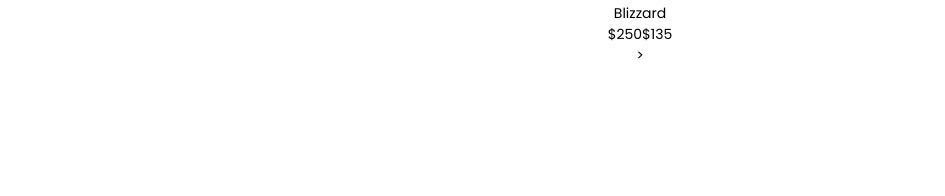
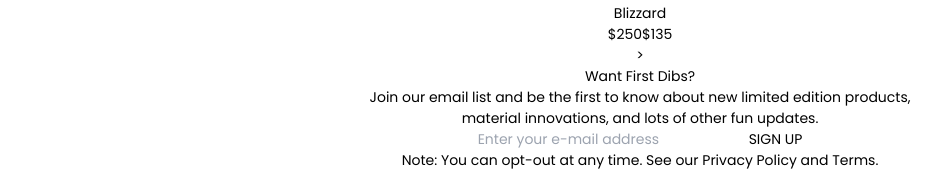
Before and after one commit to Sherrrrryyy/E-commerce-Shoes-Website-With-React-and-Tailwind, a React (Vite) app: page / in a window 1280 px wide. Shown: the part 6587-6783 px from the top of the page, without its empty margins (0-945 px from the left). Before the commit the page ends 6681 px from the top, so only its background shows below. Built offline with nearby package versions, Linux system fonts and the light colour scheme.

Commit message:
add Dibs component and update MoreToShop button styles

```diff
--- a/src/App.jsx
+++ b/src/App.jsx
@@ -6,6 +6,7 @@
 import HeroSection from './Components/HeroSection'
 import Cards from './Components/Cards'
 import MoreToShop from './Components/MoreToShop'
+import Dibs from './Components/Dibs'
 
 function App() {
   const [count, setCount] = useState(0)
@@ -16,6 +17,7 @@
       <HeroSection />
       <Cards />
       <MoreToShop />
+      <Dibs />
 
 
 
--- /dev/null
+++ b/src/Components/Dibs.jsx
@@ -0,0 +1,20 @@
+import React from 'react'
+
+const Dibs = () => {
+    return (
+        <>
+            <div className='bg-gray-100 p-24 text-center'>
+                <h1 className='text-5xl font-bold mb-5'>Want First Dibs?</h1>
+                <p className='m-5'>Join our email list and be the first to know about new limited edition products, <br /> material innovations, and lots of other fun updates.</p>
+                <div className='m-5 '>
+                    <input type="text" placeholder='Enter your e-mail address'
+                    className='w-80 border-0 outline-none bg-white p-3 ' />
+                    <button className='p-2 text-white bg-black'>SIGN UP</button>
+                </div>
+                <p>Note: You can opt-out at any time. See our Privacy Policy and Terms.</p>
+            </div>
+        </>
+    )
+}
+
+export default Dibs
--- a/src/Components/MoreToShop.jsx
+++ b/src/Components/MoreToShop.jsx
@@ -84,7 +84,7 @@
         <>
             <h2 className="text-2xl font-bold flex justify-start text-gray-800 mt-12 mb-4">More to shop</h2>
             <div className="relative">
-                <button onClick={scrollLeft} className="absolute left-0 top-1/2 transform -translate-y-1/2 bg-gray-800 text-white p-2 rounded-full z-10">
+                <button onClick={scrollLeft} className="absolute left-0 top-1/2 transform -translate-y-1/2 bg-black font-bold  text-white p-2 rounded-full z-10">
                     &lt;
                 </button>
                 <div ref={scrollContainerRef} className="flex overflow-x-auto space-x-4 p-4">
@@ -104,7 +104,7 @@
                         })
                     }
                 </div>
-                <button onClick={scrollRight} className="absolute right-0 top-1/2 transform -translate-y-1/2 bg-gray-800 text-white p-2 rounded-full">
+                <button onClick={scrollRight} className="absolute right-0 top-1/2 transform -translate-y-1/2 bg-black font-bold  text-white p-2 rounded-full">
                     &gt;
                 </button>
                 <div className="flex justify-center mt-4">
```
